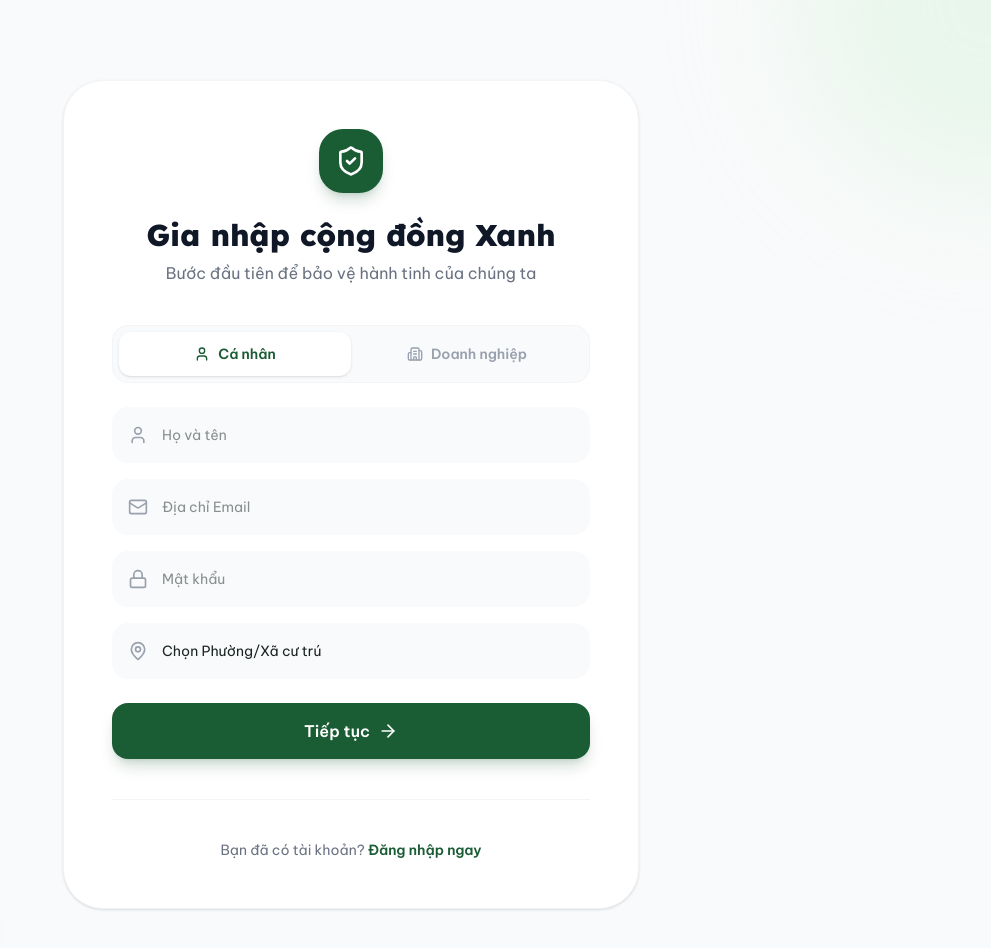
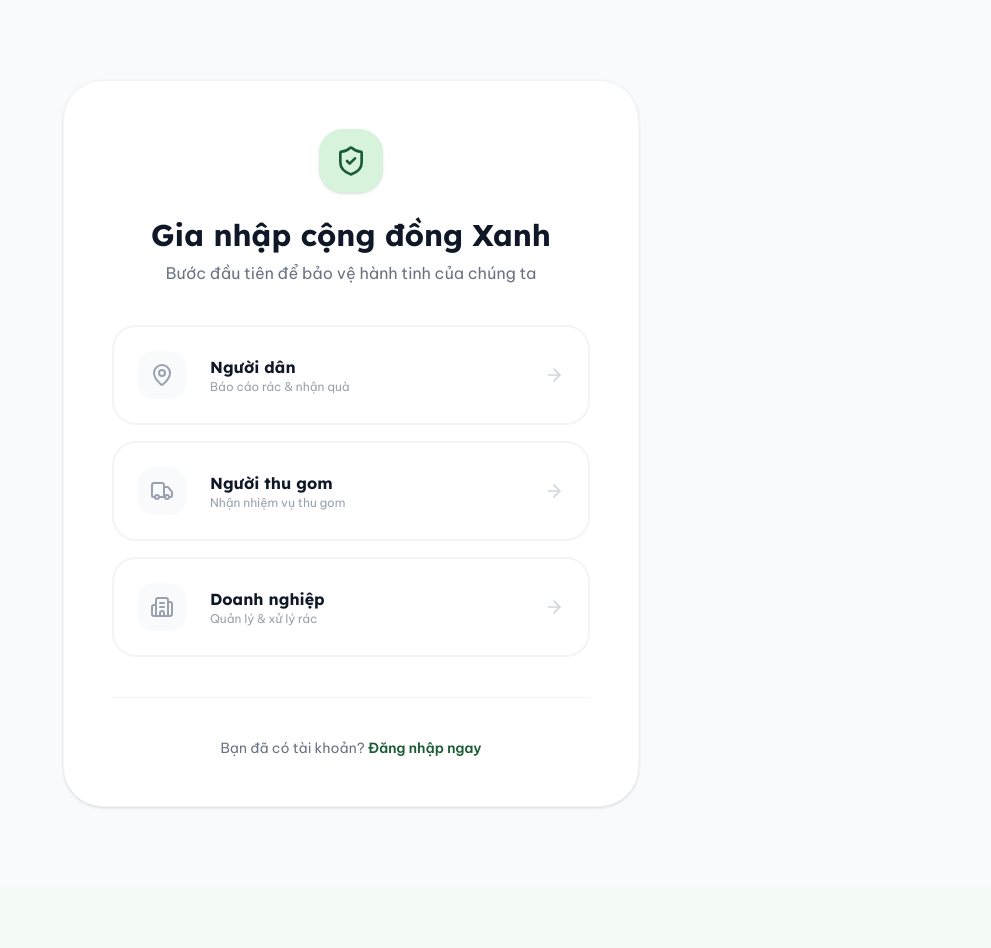
Before and after one commit to longtq2501/cwc-web, a React (Vite) app in the folder frontend/: page /register in a window 1280 px wide. Shown: the top 948 px of the page, without its empty margins (289-1280 px from the left). After the commit the page ends 887 px from the top, so only its background shows below. Built offline with nearby package versions, Linux system fonts and the light colour scheme.

Commit message:
Add docker-compose file and adjust frontend auth UI

```diff
--- a/frontend/src/pages/auth/LoginPage.tsx
+++ b/frontend/src/pages/auth/LoginPage.tsx
@@ -1,16 +1,20 @@
 import React, { useState } from 'react';
 import { useNavigate, Link } from 'react-router-dom';
 import { useAuth } from '../../contexts/AuthContext';
-import { Mail, Lock, LogIn, User, Building2, ShieldCheck } from 'lucide-react';
+import {
+  User, Mail, Lock, LogIn, ShieldCheck,
+  ArrowRight, CheckCircle2, Building2
+} from 'lucide-react';
 import { motion } from 'motion/react';
 import Button from '../../components/ui/Button';
 import Input from '../../components/ui/Input';
 import Card from '../../components/ui/Card';
+import toast from 'react-hot-toast';
 
 const LoginPage = () => {
   const navigate = useNavigate();
   const { login } = useAuth();
-  const [role, setRole] = useState<'citizen' | 'enterprise' | 'collector' | 'admin'>('citizen');
+
   const [email, setEmail] = useState('');
   const [password, setPassword] = useState('');
   const [isLoading, setIsLoading] = useState(false);
@@ -23,57 +27,50 @@ const LoginPage = () => {
 
     try {
       await login(email, password);
-      navigate('/dashboard');
+      toast.success('Chào mừng bạn quay trở lại!');
+
+      // Redirect logic is usually handled in useEffect or AuthContext,
+      // but we can also do it here for immediate feedback.
+      // The app will redirect via ProtectedRoute anyway if we go to '/'
+      navigate('/');
     } catch (err: any) {
-      setError(err.message || 'Email hoặc mật khẩu không chính xác.');
+      setError(err.message || 'Đăng nhập thất bại. Vui lòng kiểm tra lại thông tin.');
+      toast.error('Thông tin đăng nhập không chính xác');
     } finally {
       setIsLoading(false);
     }
   };
 
+  const handleMockAdminLogin = () => {
+    localStorage.setItem('cwc_token', 'mock_admin_token');
+    const mockAdmin = {
+      id: 1,
+      fullName: 'Admin Test',
+      email: 'admin@ecocollect.vn',
+      role: 'admin'
+    };
+    localStorage.setItem('cwc_user', JSON.stringify(mockAdmin));
+    toast.success('Đang vào chế độ Test Admin...');
+    window.location.href = '/admin';
+  };
+
   return (
-    <div className="min-h-screen bg-gray-50 flex items-center justify-center p-4 relative overflow-hidden">
-      {/* Background Decor */}
-      <div className="absolute top-0 left-0 w-96 h-96 bg-primary-pale rounded-full blur-3xl opacity-50 -ml-48 -mt-48"></div>
-      <div className="absolute bottom-0 right-0 w-96 h-96 bg-primary-pale rounded-full blur-3xl opacity-50 -mr-48 -mb-48"></div>
-
+    <div className="min-h-screen bg-gray-50 flex items-center justify-center p-6">
       <motion.div
         initial={{ opacity: 0, y: 20 }}
         animate={{ opacity: 1, y: 0 }}
-        className="w-full max-w-lg z-10"
+        className="w-full max-w-lg"
       >
-        <Card padding="xl" className="shadow-2xl">
+        <Card className="p-8 md:p-12">
           <div className="text-center mb-10">
-            <div className="inline-flex items-center justify-center p-4 bg-primary rounded-3xl mb-6 shadow-lg shadow-primary/20">
-              <LogIn className="w-8 h-8 text-white" />
+            <div className="inline-flex items-center justify-center w-16 h-16 bg-primary-pale rounded-2xl text-primary mb-6">
+              <LogIn className="w-8 h-8" />
             </div>
-            <h1 className="text-3xl font-display font-extrabold text-gray-900 mb-2">Mừng bạn trở lại!</h1>
+            <h1 className="text-3xl font-display font-bold text-gray-900 mb-2">Mừng bạn trở lại!</h1>
             <p className="text-gray-500">Đăng nhập để tiếp tục hành trình xanh</p>
           </div>
 
           <form onSubmit={handleSubmit} className="space-y-6">
-            {/* Role Switcher */}
-            <div className="flex bg-gray-50 p-1.5 rounded-2xl border border-gray-100">
-              <button
-                type="button"
-                onClick={() => setRole('citizen')}
-                className={`flex-1 flex items-center justify-center gap-2 py-3 rounded-xl font-bold text-sm transition-all ${
-                  role === 'citizen' ? 'bg-white text-primary shadow-sm' : 'text-gray-400 hover:text-gray-600'
-                }`}
-              >
-                <User className="w-4 h-4" /> Cá nhân
-              </button>
-              <button
-                type="button"
-                onClick={() => setRole('enterprise')}
-                className={`flex-1 flex items-center justify-center gap-2 py-3 rounded-xl font-bold text-sm transition-all ${
-                  role === 'enterprise' ? 'bg-white text-enterprise shadow-sm' : 'text-gray-400 hover:text-gray-600'
-                }`}
-              >
-                <Building2 className="w-4 h-4" /> Doanh nghiệp
-              </button>
-            </div>
-
             <div className="space-y-4">
               <Input
                 required
@@ -82,7 +79,6 @@ const LoginPage = () => {
                 icon={Mail}
                 value={email}
                 onChange={(e) => setEmail(e.target.value)}
-                error={error ? ' ' : undefined} // Just highlighting the field
               />
 
               <Input
@@ -95,43 +91,34 @@ const LoginPage = () => {
               />
             </div>
 
+            <div className="flex items-center justify-between">
+              <label className="flex items-center gap-2 cursor-pointer group">
+                <input type="checkbox" className="w-4 h-4 rounded border-gray-300 text-primary focus:ring-primary" />
+                <span className="text-sm text-gray-500 group-hover:text-gray-700">Ghi nhớ đăng nhập</span>
+              </label>
+              <a href="#" className="text-sm font-bold text-primary hover:underline">Quên mật khẩu?</a>
+            </div>
+
             {error && (
-              <p className="text-red-500 text-sm font-medium text-center bg-red-50 py-2 rounded-lg">{error}</p>
+              <div className="p-4 bg-red-50 rounded-2xl text-red-500 text-sm font-medium text-center">
+                {error}
+              </div>
             )}
-
-            <div className="flex items-center justify-between text-sm">
-              <label className="flex items-center gap-2 text-gray-500 cursor-pointer">
-                <input type="checkbox" className="rounded border-gray-300 text-primary focus:ring-primary" />
-                Ghi nhớ đăng nhập
-              </label>
-              <a href="#" className="text-primary font-bold hover:underline">Quên mật khẩu?</a>
-            </div>
 
             <Button
               type="submit"
               fullWidth
               size="lg"
               isLoading={isLoading}
-              variant={role === 'enterprise' ? 'enterprise' : 'primary'}
-              rightIcon={<LogIn className="w-5 h-5" />}
+              rightIcon={<ArrowRight className="w-5 h-5" />}
             >
               Đăng nhập ngay
             </Button>
 
-            {/* MOCK ADMIN LOGIN FOR UI TEST */}
             <button
               type="button"
-              onClick={() => {
-                localStorage.setItem('cwc_user', JSON.stringify({
-                  id: 'admin-mock-id',
-                  email: 'admin@ecocollect.vn',
-                  fullName: 'Admin Test UI',
-                  role: 'admin'
-                }));
-                localStorage.setItem('cwc_token', 'mock-token-123');
-                window.location.href = '/dashboard';
-              }}
-              className="w-full py-2 border-2 border-dashed border-primary/30 text-primary/50 text-xs font-bold rounded-xl hover:bg-primary-pale transition-all"
+              onClick={handleMockAdminLogin}
+              className="w-full py-3 border-2 border-dashed border-gray-200 rounded-2xl text-xs font-bold text-gray-400 hover:border-primary hover:text-primary transition-all flex items-center justify-center gap-2"
             >
               🚀 DEBUG: Vào nhanh giao diện Admin (UI Test)
             </button>
@@ -144,22 +131,6 @@ const LoginPage = () => {
             </p>
           </div>
         </Card>
-
-        {/* Quick Login Info (Optional/Demo) */}
-        <div className="mt-8 flex justify-center gap-4">
-          <button
-            onClick={() => setRole('collector')}
-            className={`text-xs font-bold px-3 py-1.5 rounded-full transition-all ${role === 'collector' ? 'bg-collector text-white' : 'bg-white text-gray-400 border border-gray-100'}`}
-          >
-            Collector Mode
-          </button>
-          <button
-            onClick={() => setRole('admin')}
-            className={`text-xs font-bold px-3 py-1.5 rounded-full transition-all ${role === 'admin' ? 'bg-gray-800 text-white' : 'bg-white text-gray-400 border border-gray-100'}`}
-          >
-            Admin Panel
-          </button>
-        </div>
       </motion.div>
     </div>
   );
--- a/frontend/src/pages/auth/RegisterPage.tsx
+++ b/frontend/src/pages/auth/RegisterPage.tsx
@@ -4,12 +4,13 @@ import { useAuth } from '../../contexts/AuthContext';
 import {
   User, Mail, Lock, ShieldCheck, ArrowRight,
   CheckCircle2, Building2, MapPin, Truck,
-  ChevronLeft, KeyRound
+  ChevronLeft
 } from 'lucide-react';
 import { motion, AnimatePresence } from 'motion/react';
 import Button from '../../components/ui/Button';
 import Input from '../../components/ui/Input';
 import Card from '../../components/ui/Card';
+import toast from 'react-hot-toast';
 
 const RegisterPage = () => {
   const navigate = useNavigate();
@@ -18,7 +19,6 @@ const RegisterPage = () => {
   const [step, setStep] = useState(1);
   const [isLoading, setIsLoading] = useState(false);
   const [error, setError] = useState('');
-  const [otp, setOtp] = useState(['', '', '', '', '', '']);
 
   const [formData, setFormData] = useState({
     fullName: '',
@@ -27,226 +27,139 @@ const RegisterPage = () => {
     role: 'citizen' as 'citizen' | 'enterprise' | 'collector',
     phone: '',
     ward: '',
-    businessId: '',
   });
 
-  const validateEmail = (email: string) => {
-    return String(email).toLowerCase().match(/^(([^<>()[\]\\.,;:\s@"]+(\.[^<>()[\]\\.,;:\s@"]+)*)|(".+"))@((\[[0-9]{1,3}\.[0-9]{1,3}\.[0-9]{1,3}\.[0-9]{1,3}\])|(([a-zA-Z\-0-9]+\.)+[a-zA-Z]{2,}))$/);
+  const handleRoleSelect = (role: any) => {
+    setFormData({ ...formData, role });
+    setStep(2);
   };
 
-  const handleNextStep = (e: React.FormEvent) => {
+  const handleRegister = async (e: React.FormEvent) => {
     e.preventDefault();
     setError('');
-
-    if (!validateEmail(formData.email)) {
-      setError('Email không đúng định dạng. Vui lòng kiểm tra lại.');
-      return;
-    }
-
-    if (formData.password.length < 6) {
-      setError('Mật khẩu phải có ít nhất 6 ký tự.');
-      return;
-    }
-
-    setIsLoading(true);
-    setTimeout(() => {
-      setIsLoading(false);
-      setStep(2);
-    }, 1500);
-  };
-
-  const handleOtpChange = (index: number, value: string) => {
-    if (isNaN(Number(value))) return;
-    const newOtp = [...otp];
-    newOtp[index] = value.substring(value.length - 1);
-    setOtp(newOtp);
-
-    if (value && index < 5) {
-      const nextInput = document.getElementById(`otp-${index + 1}`);
-      nextInput?.focus();
-    }
-  };
-
-  const handleFinalSubmit = async (e: React.FormEvent) => {
-    e.preventDefault();
     setIsLoading(true);
 
     try {
       await register(formData.email, formData.password, formData.fullName, formData.role);
-      navigate('/dashboard');
+      toast.success('Đăng ký tài khoản thành công!');
+      navigate('/'); // Redirect to dashboard redirector
     } catch (err: any) {
-      setError(err.message || 'Có lỗi xảy ra trong quá trình đăng ký.');
+      setError(err.message || 'Đăng ký thất bại. Vui lòng thử lại.');
+      toast.error(err.message || 'Lỗi đăng ký');
     } finally {
       setIsLoading(false);
     }
   };
 
+  const ROLES = [
+    { id: 'citizen', title: 'Người dân', desc: 'Báo cáo rác & nhận quà', icon: MapPin },
+    { id: 'collector', title: 'Người thu gom', desc: 'Nhận nhiệm vụ thu gom', icon: Truck },
+    { id: 'enterprise', title: 'Doanh nghiệp', desc: 'Quản lý & xử lý rác', icon: Building2 },
+  ];
+
   return (
-    <div className="min-h-screen bg-gray-50 flex items-center justify-center p-4 py-20 relative overflow-hidden">
-      {/* Background Decor */}
-      <div className="absolute top-0 right-0 w-96 h-96 bg-primary-pale rounded-full blur-3xl opacity-50 -mr-48 -mt-48"></div>
-      <div className="absolute bottom-0 left-0 w-96 h-96 bg-enterprise-lt/20 rounded-full blur-3xl opacity-50 -ml-48 -mb-48"></div>
-
+    <div className="min-h-screen bg-gray-50 flex items-center justify-center p-6 py-20">
       <motion.div
         initial={{ opacity: 0, y: 20 }}
         animate={{ opacity: 1, y: 0 }}
-        className="w-full max-w-xl z-10"
+        className="w-full max-w-xl"
       >
-        <Card padding="xl" className="shadow-2xl">
-          {/* Header */}
+        <Card className="p-8 md:p-12">
           <div className="text-center mb-10">
-            <div className="inline-flex items-center justify-center p-4 bg-primary rounded-3xl mb-6 shadow-lg shadow-primary/20">
-              <ShieldCheck className="w-8 h-8 text-white" />
+            <div className="inline-flex items-center justify-center w-16 h-16 bg-primary-pale rounded-3xl text-primary mb-6 shadow-sm">
+              <ShieldCheck className="w-8 h-8" />
             </div>
-            <h1 className="text-3xl font-display font-extrabold text-gray-900 mb-2">Gia nhập cộng đồng Xanh</h1>
+            <h1 className="text-3xl font-display font-bold text-gray-900 mb-2">Gia nhập cộng đồng Xanh</h1>
             <p className="text-gray-500">Bước đầu tiên để bảo vệ hành tinh của chúng ta</p>
           </div>
 
           <AnimatePresence mode="wait">
             {step === 1 ? (
-              <motion.form
+              <motion.div
                 key="step1"
-                initial={{ x: -20, opacity: 0 }}
+                initial={{ x: 20, opacity: 0 }}
                 animate={{ x: 0, opacity: 1 }}
-                exit={{ x: 20, opacity: 0 }}
-                onSubmit={handleNextStep}
-                className="space-y-6"
+                exit={{ x: -20, opacity: 0 }}
+                className="space-y-4"
               >
-                {/* Role Switcher */}
-                <div className="flex bg-gray-50 p-1.5 rounded-2xl border border-gray-100">
-                  <button
-                    type="button"
-                    onClick={() => setFormData({ ...formData, role: 'citizen' })}
-                    className={`flex-1 flex items-center justify-center gap-2 py-3 rounded-xl font-bold text-sm transition-all ${
-                      formData.role === 'citizen' ? 'bg-white text-primary shadow-sm' : 'text-gray-400 hover:text-gray-600'
-                    }`}
-                  >
-                    <User className="w-4 h-4" /> Cá nhân
-                  </button>
-                  <button
-                    type="button"
-                    onClick={() => setFormData({ ...formData, role: 'enterprise' })}
-                    className={`flex-1 flex items-center justify-center gap-2 py-3 rounded-xl font-bold text-sm transition-all ${
-                      formData.role === 'enterprise' ? 'bg-white text-enterprise shadow-sm' : 'text-gray-400 hover:text-gray-600'
-                    }`}
-                  >
-                    <Building2 className="w-4 h-4" /> Doanh nghiệp
-                  </button>
+                <div className="grid grid-cols-1 gap-4">
+                  {ROLES.map((role) => (
+                    <button
+                      key={role.id}
+                      onClick={() => handleRoleSelect(role.id)}
+                      className="group flex items-center gap-6 p-6 rounded-3xl border-2 border-gray-100 hover:border-primary hover:bg-primary-pale/30 transition-all text-left"
+                    >
+                      <div className="w-12 h-12 rounded-2xl bg-gray-50 flex items-center justify-center text-gray-400 group-hover:bg-white group-hover:text-primary transition-all">
+                        <role.icon className="w-6 h-6" />
+                      </div>
+                      <div className="flex-1">
+                        <h3 className="font-bold text-gray-900 group-hover:text-primary transition-colors">{role.title}</h3>
+                        <p className="text-xs text-gray-400">{role.desc}</p>
+                      </div>
+                      <ArrowRight className="w-5 h-5 text-gray-300 group-hover:text-primary group-hover:translate-x-1 transition-all" />
+                    </button>
+                  ))}
                 </div>
-
-                <div className="space-y-4">
-                  <Input
-                    required
-                    placeholder={formData.role === 'citizen' ? "Họ và tên" : "Tên doanh nghiệp"}
-                    icon={User}
-                    value={formData.fullName}
-                    onChange={(e) => setFormData({ ...formData, fullName: e.target.value })}
-                  />
-
-                  <Input
-                    required
-                    type="email"
-                    placeholder="Địa chỉ Email"
-                    icon={Mail}
-                    value={formData.email}
-                    onChange={(e) => setFormData({ ...formData, email: e.target.value })}
-                  />
-
-                  <Input
-                    required
-                    type="password"
-                    placeholder="Mật khẩu"
-                    icon={Lock}
-                    value={formData.password}
-                    onChange={(e) => setFormData({ ...formData, password: e.target.value })}
-                  />
-
-                  {formData.role === 'enterprise' ? (
-                    <Input
-                      required
-                      placeholder="Số giấy phép kinh doanh"
-                      icon={ShieldCheck}
-                      value={formData.businessId}
-                      onChange={(e) => setFormData({ ...formData, businessId: e.target.value })}
-                    />
-                  ) : (
-                    <div className="space-y-2">
-                      <div className="relative group">
-                        <MapPin className="absolute left-4 top-1/2 -translate-y-1/2 w-5 h-5 text-gray-400 group-focus-within:text-primary transition-colors" />
-                        <select
-                          required
-                          className="w-full pl-12 pr-4 py-4 bg-gray-50 border-2 border-transparent rounded-2xl focus:bg-white focus:border-primary transition-all outline-none appearance-none text-sm"
-                          value={formData.ward}
-                          onChange={(e) => setFormData({ ...formData, ward: e.target.value })}
-                        >
-                          <option value="">Chọn Phường/Xã cư trú</option>
-                          <option value="p7">Phường 7</option>
-                          <option value="p12">Phường 12</option>
-                          <option value="p25">Phường 25</option>
-                        </select>
-                      </div>
-                    </div>
-                  )}
-                </div>
-
-                {error && (
-                  <p className="text-red-500 text-sm font-medium text-center bg-red-50 py-2 rounded-lg">{error}</p>
-                )}
-
-                <Button
-                  type="submit"
-                  fullWidth
-                  size="lg"
-                  isLoading={isLoading}
-                  rightIcon={<ArrowRight className="w-5 h-5" />}
-                >
-                  Tiếp tục
-                </Button>
-              </motion.form>
+              </motion.div>
             ) : (
               <motion.form
                 key="step2"
                 initial={{ x: 20, opacity: 0 }}
                 animate={{ x: 0, opacity: 1 }}
-                onSubmit={handleFinalSubmit}
-                className="space-y-8"
+                onSubmit={handleRegister}
+                className="space-y-6"
               >
-                <div className="text-center space-y-4">
-                  <div className="w-20 h-20 bg-primary-pale text-primary rounded-full flex items-center justify-center mx-auto mb-6">
-                    <KeyRound className="w-10 h-10" />
+                {/* Hiển thị vai trò đã chọn một cách tinh tế thay vì bộ chọn */}
+                <div className="flex items-center gap-3 p-4 bg-gray-50 rounded-2xl border border-gray-100 mb-6">
+                  <div className="w-10 h-10 rounded-xl bg-white flex items-center justify-center text-primary shadow-sm">
+                    {formData.role === 'citizen' && <MapPin className="w-5 h-5" />}
+                    {formData.role === 'collector' && <Truck className="w-5 h-5" />}
+                    {formData.role === 'enterprise' && <Building2 className="w-5 h-5" />}
                   </div>
-                  <h3 className="text-xl font-bold text-gray-900">Xác thực Email</h3>
-                  <p className="text-gray-500 text-sm">
-                    Chúng tôi vừa gửi mã OTP gồm 6 chữ số đến <br/>
-                    <span className="font-bold text-gray-900">{formData.email}</span>
-                  </p>
+                  <div>
+                    <p className="text-[10px] uppercase tracking-wider text-gray-400 font-bold">Đang đăng ký vai trò</p>
+                    <p className="text-sm font-bold text-gray-900">
+                      {ROLES.find(r => r.id === formData.role)?.title}
+                    </p>
+                  </div>
                 </div>
 
-                <div className="flex justify-between gap-2 max-w-xs mx-auto">
-                  {otp.map((digit, idx) => (
-                    <input
-                      key={idx}
-                      id={`otp-${idx}`}
-                      type="text"
-                      maxLength={1}
-                      className="w-12 h-14 text-center text-xl font-bold bg-gray-50 border-2 border-transparent rounded-xl focus:bg-white focus:border-primary transition-all outline-none"
-                      value={digit}
-                      onChange={(e) => handleOtpChange(idx, e.target.value)}
-                    />
-                  ))}
-                </div>
-
-                <div className="text-center">
-                  <button type="button" className="text-sm text-primary font-bold hover:underline">
-                    Gửi lại mã (59s)
-                  </button>
+                <div className="space-y-4">
+                  <Input
+                    label="Họ và tên"
+                    icon={User}
+                    required
+                    placeholder="Nhập họ tên của bạn"
+                    value={formData.fullName}
+                    onChange={(e) => setFormData({...formData, fullName: e.target.value})}
+                  />
+                  <Input
+                    label="Email"
+                    type="email"
+                    icon={Mail}
+                    required
+                    placeholder="email@vidu.com"
+                    value={formData.email}
+                    onChange={(e) => setFormData({...formData, email: e.target.value})}
+                  />
+                  <Input
+                    label="Mật khẩu"
+                    type="password"
+                    icon={Lock}
+                    required
+                    placeholder="••••••••"
+                    value={formData.password}
+                    onChange={(e) => setFormData({...formData, password: e.target.value})}
+                  />
                 </div>
 
                 {error && (
-                  <p className="text-red-500 text-sm font-medium text-center bg-red-50 py-2 rounded-lg">{error}</p>
+                  <div className="p-4 bg-red-50 rounded-2xl text-red-500 text-sm font-medium text-center border border-red-100">
+                    {error}
+                  </div>
                 )}
 
-                <div className="flex gap-4">
+                <div className="flex gap-4 pt-4">
                   <Button
                     type="button"
                     variant="outline"
@@ -260,10 +173,9 @@ const RegisterPage = () => {
                     type="submit"
                     fullWidth
                     isLoading={isLoading}
-                    disabled={otp.some(d => !d)}
-                    rightIcon={<CheckCircle2 className="w-5 h-5" />}
+                    rightIcon={<ArrowRight className="w-5 h-5" />}
                   >
-                    Hoàn tất
+                    Hoàn tất đăng ký
                   </Button>
                 </div>
               </motion.form>
--- a/frontend/vite.config.ts
+++ b/frontend/vite.config.ts
@@ -1,32 +1,30 @@
-import tailwindcss from '@tailwindcss/vite';
+import { defineConfig } from 'vite';
 import react from '@vitejs/plugin-react';
 import path from 'path';
-import {defineConfig, loadEnv} from 'vite';
 
-export default defineConfig(({mode}) => {
-  const env = loadEnv(mode, '.', '');
+// https://vitejs.dev/config/
+export default defineConfig(() => {
   return {
-    plugins: [react(), tailwindcss()],
-    define: {
-      'process.env.GEMINI_API_KEY': JSON.stringify(env.GEMINI_API_KEY),
-    },
+    plugins: [react()],
     resolve: {
       alias: {
         '@': path.resolve(__dirname, '.'),
       },
     },
     server: {
-      // HMR is disabled in AI Studio via DISABLE_HMR env var.
-      // Do not modifyâ€”file watching is disabled to prevent flickering during agent edits.
-      hmr: process.env.DISABLE_HMR !== 'true',
+      host: true, // Cho phép Docker truy cập
+      port: 3000,
+      watch: {
+        usePolling: true, // Sửa lỗi không nhận thay đổi file trên Docker Windows
+      },
       proxy: {
         '/api': {
-          target: 'http://localhost:8000',
+          target: 'http://backend:8000',
           changeOrigin: true,
           secure: false,
         },
         '/storage': {
-          target: 'http://localhost:8000',
+          target: 'http://backend:8000',
           changeOrigin: true,
           secure: false,
         },
```
Also changed, not shown: 2 other files (tests, documents, lock files or other folders).
